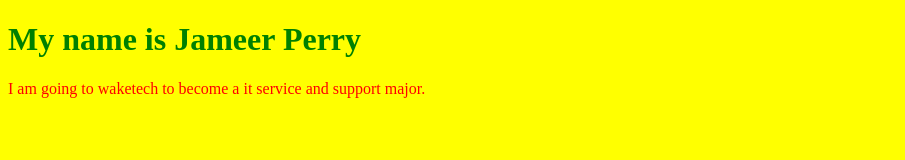
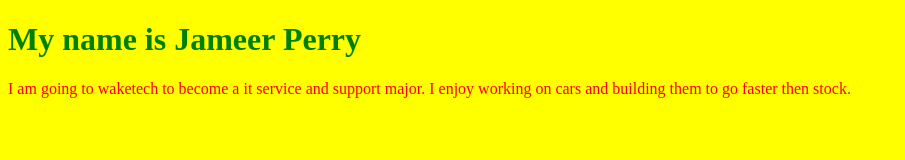
Before and after one commit to meerin1/meerin.github.io, a plain HTML site: page index.html in a window 1280 px wide. Shown: the whole page, without its empty margins (0-905 px from the left). Drawn offline with Linux system fonts and the light colour scheme.

Commit message:
Update index.html

```diff
--- a/index.html
+++ b/index.html
@@ -16,6 +16,6 @@ p {
 </head>
 <body>
     <h1>My name is Jameer Perry</h1>
-    <p>I am going to waketech to become a it service and support major.</p>
+    <p>I am going to waketech to become a it service and support major. I enjoy working on cars and building them to go faster then stock.</p>
 </body>
     </html>
```
